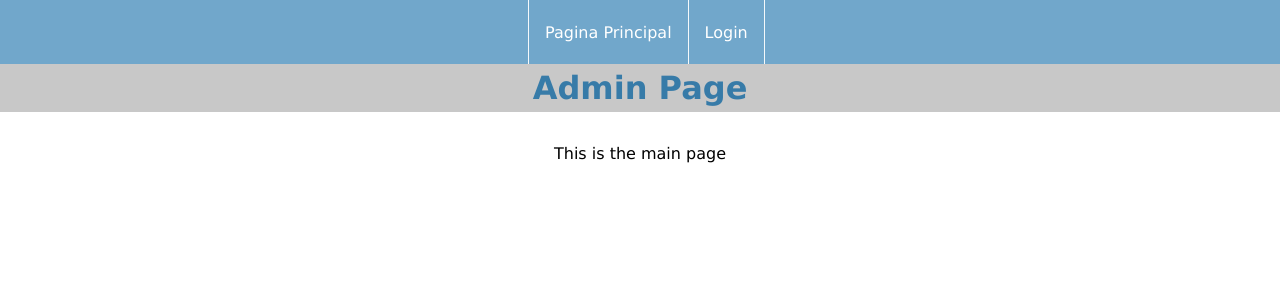
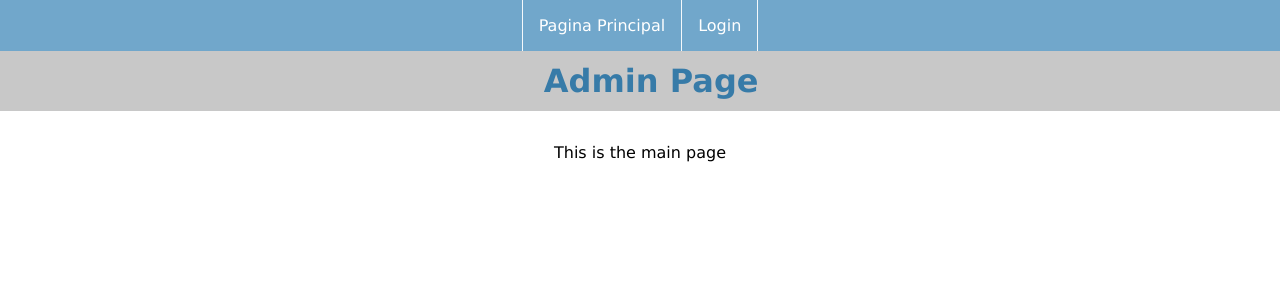
Before and after one commit to ChrisPoul/Industrias-EnGo, a Flask app: page / in a window 1280 px wide. Shown: the top 300 px of the page. Run offline with Flask 2, Linux system fonts and the light colour scheme.

Commit message:
Fixed look of header and navbar

```diff
--- a/EnGo/static/styles/style.css
+++ b/EnGo/static/styles/style.css
@@ -12,8 +12,8 @@ body {
 header {
     display: flex;
     width: 100vw;
-    height: 3em;
     margin: 0;
+    padding: 0.7em;
     align-items: center;
     justify-content: center;
     background-color:rgba(192, 192, 192, 0.87)
@@ -21,10 +21,9 @@ header {
 
 nav {
     display: flex;
-    width: 101%;
+    width: 100%;
     background-color: #4189b9be;
     justify-content: center;
-    height: 4em;
 }
 nav a {
     display: flex;
```
